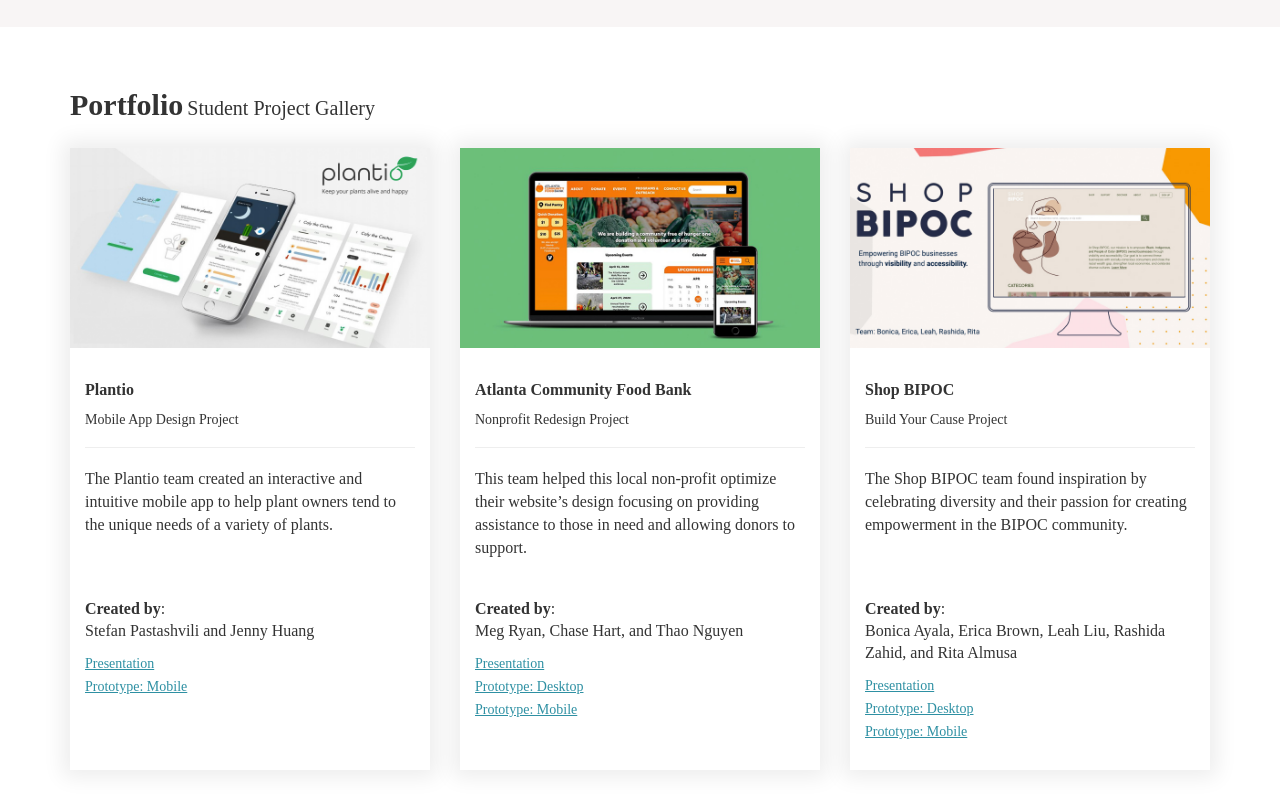
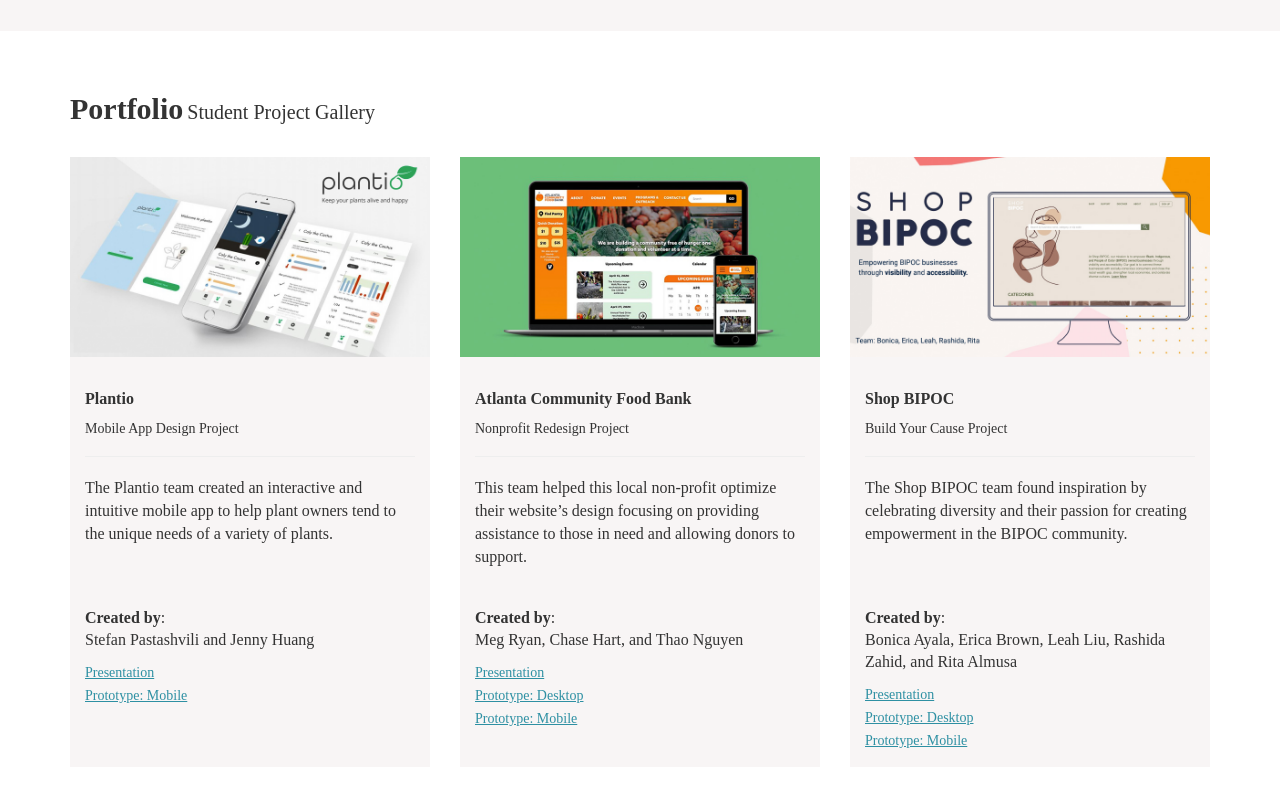
Before and after one commit to TrilogyStudentProjects/StudentProjects, a plain HTML site: page ux-ui/index.html in a window 1280 px wide. Shown: the part 980-1780 px from the top of the page. Drawn offline with nearby package versions, Linux system fonts and the light colour scheme.

Commit message:
UX-UI style changes base on Rick's request.

```diff
--- a/ux-ui/index.html
+++ b/ux-ui/index.html
@@ -124,20 +124,27 @@
 	display: inline-block;
 	font-size: 22px;
 	font-weight: bold;
+	margin-bottom: 30px;
 }
 section.project-cards .portfolio-heading span {
 	font-size: 18px;
 }
+section.project-cards .col-xs-12 {
+	margin-bottom: 15px;
+}
 section.project-cards .card {
 	height: 100%;
-	margin: 15px auto;
-	background-color: #fff;
-	box-shadow: 0 0 20px 7px rgba(0,0,0,0.075);
-	padding-bottom: 10px;
+	margin: 0 auto;
+	background-color: #F8F5F5;
+	/*box-shadow: 0 0 20px 7px rgba(0,0,0,0.075);*/
+
+	padding-bottom: 0;
 	position: relative;
 	padding-top: 200px;
+	padding-top: 50vw;
 	font-size: 14px;
 }
+
 section.project-cards .card a {
 	font-size: 14px;
 	line-height: 20px;
@@ -170,6 +177,7 @@
 	right: 0;
 	width: 100%;
 	height: 200px;
+	height: 50vw;
 	object-fit: cover;
 	object-position: top;
 	position: absolute;
@@ -257,7 +265,11 @@
 		margin-top: 30px;
 	}
 	/* cards */
+	section.project-cards .col-xs-12 {
+		margin-bottom: 30px;
+	}
 	section.project-cards {padding: 40px 15px}
+
 	/* project-types */
 	section.project-types {padding: 40px 15px;}
 	section.project-types .last-card {padding: 0 30px;}
@@ -283,9 +295,27 @@
 		line-height: 40px;
 	}
 	/* cards */
+
 	section.project-cards {padding: 40px 0;}
+	section.project-cards .col-xs-12 {
+		margin-bottom: 0;
+	}
+	section.project-cards .row.projects {
+		display: flex;
+	}
+	section.project-cards .row.projects .col-sm-4{
+		flex: 1;
+	}
+	section.project-cards .card {
+		margin: 0;
+		padding-top: 124px;
+		padding-top: 16vw;
+	}
+	section.project-cards .card img {
+		height: 124px;
+		height: 16vw;
+	}
 	section.project-cards .portfolio-heading h3 {font-size: 26px;}
-	section.project-cards .col-sm-4 {height: 622px;}
 	/* project types  */
 	section.project-types .last-card {
 		max-width: 750px;
@@ -339,11 +369,23 @@
 		padding-left: 20px;
 		padding-right: 20px;
 	}
+	section.project-types h3 {
+		font-size: 20px;
+		line-height: 24px;
+	}
 	section.project-types p {
 		font-size: 16px;
 		line-height: 24px;
 	}
 	/* project cards */
+	section.project-cards .card {
+		padding-top: 124px;
+		padding-top: 16vw;
+	}
+	section.project-cards .card img {
+		height: 124px;
+		height: 16vw;
+	}
 	section.project-cards .card .inner .byline,
 	section.project-cards .card {font-size: 16px;}
 	section.project-cards .card .inner .content {min-height: 130px;}
@@ -369,6 +411,14 @@
 	footer .social a i {
 		font-size: 30px;
 		padding: 0 15px;
+	}
+}
+@media (min-width: 1200px) {
+	section.project-cards .card {
+		padding-top: 200px;
+	}
+	section.project-cards .card img {
+		height: 200px;
 	}
 }
 </style>
```
